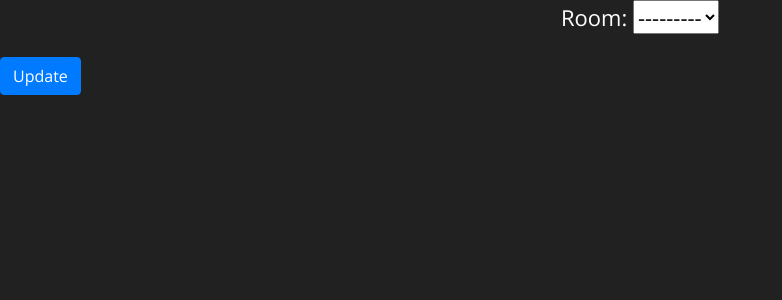
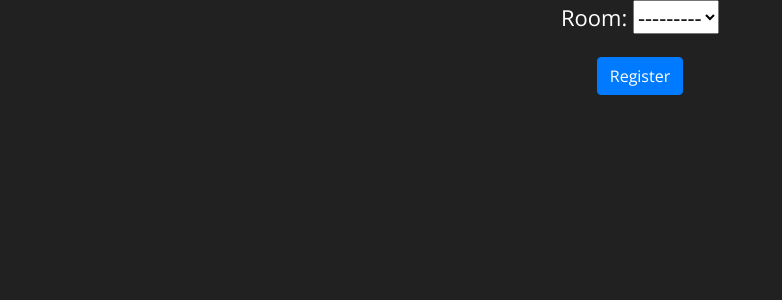
Before and after one commit to pradeepelamurugu/Hostel-manangement-system, a Django app: page /selectroom/ in a window 1280 px wide. Shown: the part 60-360 px from the top of the page, without its empty margins (0-782 px from the left). Run offline with Django 3.2, Linux system fonts and the light colour scheme; data that the repository does not hold is empty; some libraries are stand-ins or nearby versions.

Commit message:
buttons centered

```diff
--- a/student/templates/student/createroom.html
+++ b/student/templates/student/createroom.html
@@ -7,6 +7,7 @@
         {% csrf_token %}
         {{ form.as_p }}
 
-        <input type="submit"  value="Create" class="btn btn-primary">
+<!--        <input type="submit"  value="Create" class="btn btn-primary">-->
+        <div class="text-center"><input type="submit"  value="Create" class="btn btn-primary"></div>
     </form>
 {% endblock %}
--- a/student/templates/student/passapply.html
+++ b/student/templates/student/passapply.html
@@ -5,6 +5,7 @@
     <form method="POST" class="post-form">
         {% csrf_token %}
         {{ form.as_p }}
-        <input type="submit" value="Apply" class="btn btn-primary">
+<!--        <input type="submit" value="Apply" class="btn btn-primary">-->
+        <div class="text-center"><input type="submit"  value="Apply" class="btn btn-primary"></div>
     </form>
 {% endblock %}
--- a/student/templates/student/registerStudent.html
+++ b/student/templates/student/registerStudent.html
@@ -11,7 +11,7 @@
 <!--             <div class="form-group">-->
             {{ var_studentForm.as_p }}
 <!--             </div>-->
-            <input type="submit"  value="Register" class="btn btn-primary">
+            <div class="text-center"><input type="submit"  value="Register" class="btn btn-primary"></div>
 
         </form>
 {% endif %}
--- a/student/templates/student/registerWarden.html
+++ b/student/templates/student/registerWarden.html
@@ -10,6 +10,7 @@
             {% csrf_token %}
             {{ var_wardenForm.as_p }}
             <input type="submit" value="Register" class="btn btn-primary">
+            <div class="text-center"><input type="submit"  value="Register" class="btn btn-primary"></div>
         </form>
     {% endif %}
 </div>
--- a/student/templates/student/selectroom.html
+++ b/student/templates/student/selectroom.html
@@ -5,7 +5,8 @@
     <form action="" method="post">
         {% csrf_token %}
       <div class="fields">{{ form.as_p }}</div>
-        <input type="submit" value="Update" class="btn btn-primary">
+<!--        <input type="submit" value="Select" class="btn btn-primary">-->
+        <div class="text-center"><input type="submit"  value="Register" class="btn btn-primary"></div>
     </form>
   </div>
 {% endblock content %}
--- a/student/templates/student/studentdetail.html
+++ b/student/templates/student/studentdetail.html
@@ -6,6 +6,7 @@
         {% csrf_token %}
         {{ form.as_p }}
 <!--        <button type="submit" class="save btn btn-default">Save</button>-->
-        <input type="submit"  value="Submit" class="btn btn-primary">
+<!--        <input type="submit"  value="Submit" class="btn btn-primary">-->
+        <div class="text-center"><input type="submit"  value="Submit" class="btn btn-primary"></div>
     </form>
 {% endblock %}
--- a/student/templates/student/wardendetail.html
+++ b/student/templates/student/wardendetail.html
@@ -6,6 +6,7 @@
         {% csrf_token %}
         {{ form.as_p }}
          <input type="submit" value="Create" class="btn btn-primary">
+        <div class="text-center"><input type="submit"  value="Create" class="btn btn-primary"></div>
 
     </form>
 {% endblock %}
```
Also changed, not shown: student/views.py (+19 -0 lines).
